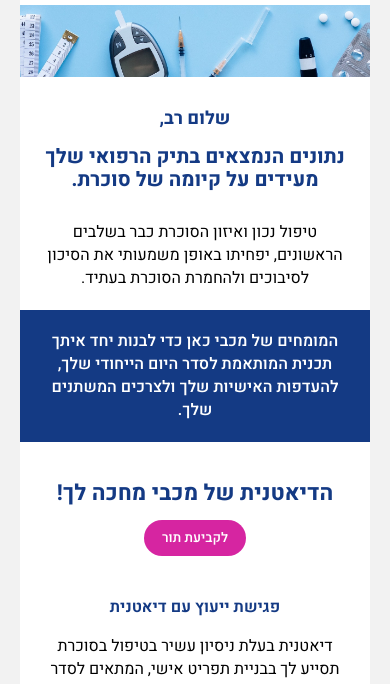
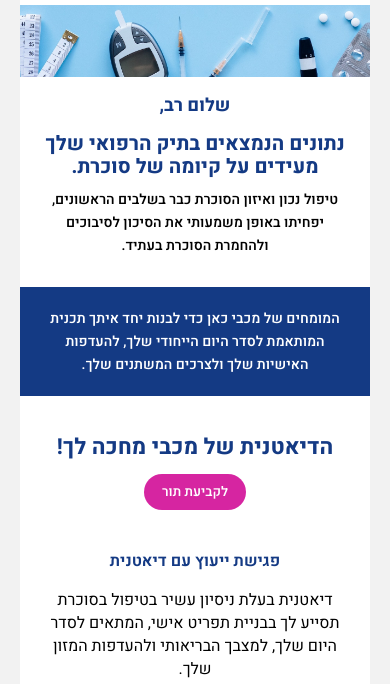
Before and after one commit to yarivfrd/be2see-assignment, a plain HTML site: page index.html in a window 390 px wide. Shown: the part 104-788 px from the top of the page. Drawn offline with Linux system fonts and the light colour scheme.

Commit message:
styling and spacing fixes

```diff
--- a/index.html
+++ b/index.html
@@ -57,7 +57,7 @@
     .primary-message {
       font-size: 22px;
       font-weight: 700;
-      margin: 13px 0 20px;
+
       padding: 20px;
       color: var(--macabi-blue);
     }
@@ -70,7 +70,7 @@
 
     .treatment-benefits {
       padding: 0 20px;
-      margin-bottom: 20px;
+      margin-bottom: 30px;
     }
 
     .solutions-introduction {
@@ -169,8 +169,9 @@
     }
 
     .guide {
+      font-size: 14px;
       text-align: right;
-      font-size: 14px;
+      margin: 40px 0 40px;
       line-height: 19px;
     }
 
@@ -198,6 +199,12 @@
       .primary-message {
         padding: 10px;
         font-size: 20px;
+      }
+
+      .treatment-benefits,
+      .solutions-introduction  {
+        font-size: 14px;
+        font-weight: 500;
       }
 
       .nurse, .physiotherapist {
```
